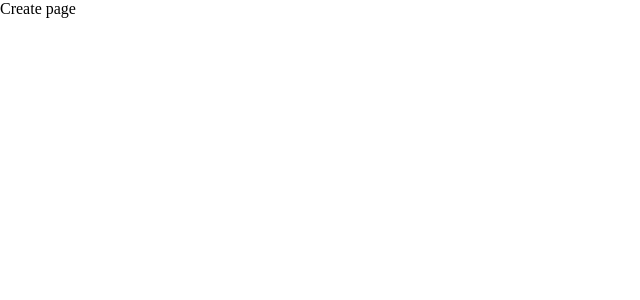
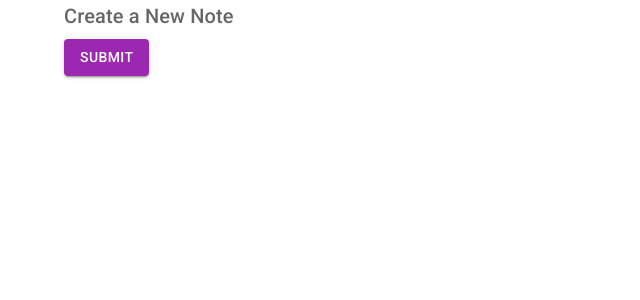
Before and after one commit to RoninS28/MaterialUI-NetNinja, a React (Create React App) app: page /create in a window 1280 px wide. Shown: the top 300 px of the page, without its empty margins (0-640 px from the left). Built offline with nearby package versions, Linux system fonts and the light colour scheme.

Commit message:
add typography, button, buttonGroup, Container

```diff
--- a/package.json
+++ b/package.json
@@ -3,6 +3,8 @@
   "version": "0.1.0",
   "private": true,
   "dependencies": {
+    "@emotion/react": "^11.4.1",
+    "@emotion/styled": "^11.3.0",
     "@mui/material": "^5.0.3",
     "@testing-library/jest-dom": "^5.11.9",
     "@testing-library/react": "^11.2.5",
--- a/src/pages/Create.js
+++ b/src/pages/Create.js
@@ -1,9 +1,45 @@
 import React from 'react'
+import { Typography } from '@mui/material'
+import { Button } from '@mui/material'
+import { ButtonGroup } from '@mui/material'
+import { Container } from '@mui/material'
 
 export default function Create() {
   return (
-    <div>
-      Create page
-    </div>
+    <Container>
+
+
+      <Typography
+        variant="h6"
+        component="h2"
+        gutterBottom
+        color="textSecondary"
+      >
+        Create a New Note
+      </Typography>
+      <Button type="submit"
+        color="secondary"
+        variant="contained"
+        onClick={() => console.log("youi clicked me")}
+      >Submit</Button>
+
+      {/* <Button type="submit" color="primary">Submit</Button>
+      <Button type="submit" color="secondary" variant="outlined">Submit</Button>
+
+      <ButtonGroup color="secondary" variant="contained">
+        <Button>One</Button>
+        <Button>Two</Button>
+        <Button>Three</Button>
+        <Button>Four</Button>
+      </ButtonGroup> */}
+    </Container>
   )
 }
+
+//       Create page
+{/* <Typography variant="h1" color="secondary" align="center" > */ }
+// Create a new note
+// </Typography>
+//<Typography color="error" align="center" noWrap>{/*noWrap makes sure that the text does not go onto the next line and stays on the same line*/}
+//Create a new note  Lorem ipsum, dolor sit amet consectetur adipisicing elit. Tenetur, quas aut. Id quibusdam, minus nulla, sint maxime amet, saepe laudantium repudiandae explicabo error labore molestiae neque nemo ratione eum ipsum mollitia. Iusto eum animi saepe iure quo, error a cumque molestiae quas doloribus aperiam illum expedita iste, dolorem tempore assumenda?
+// </Typography>
```
Also changed, not shown: 1 other file (tests, documents, lock files or other folders).
